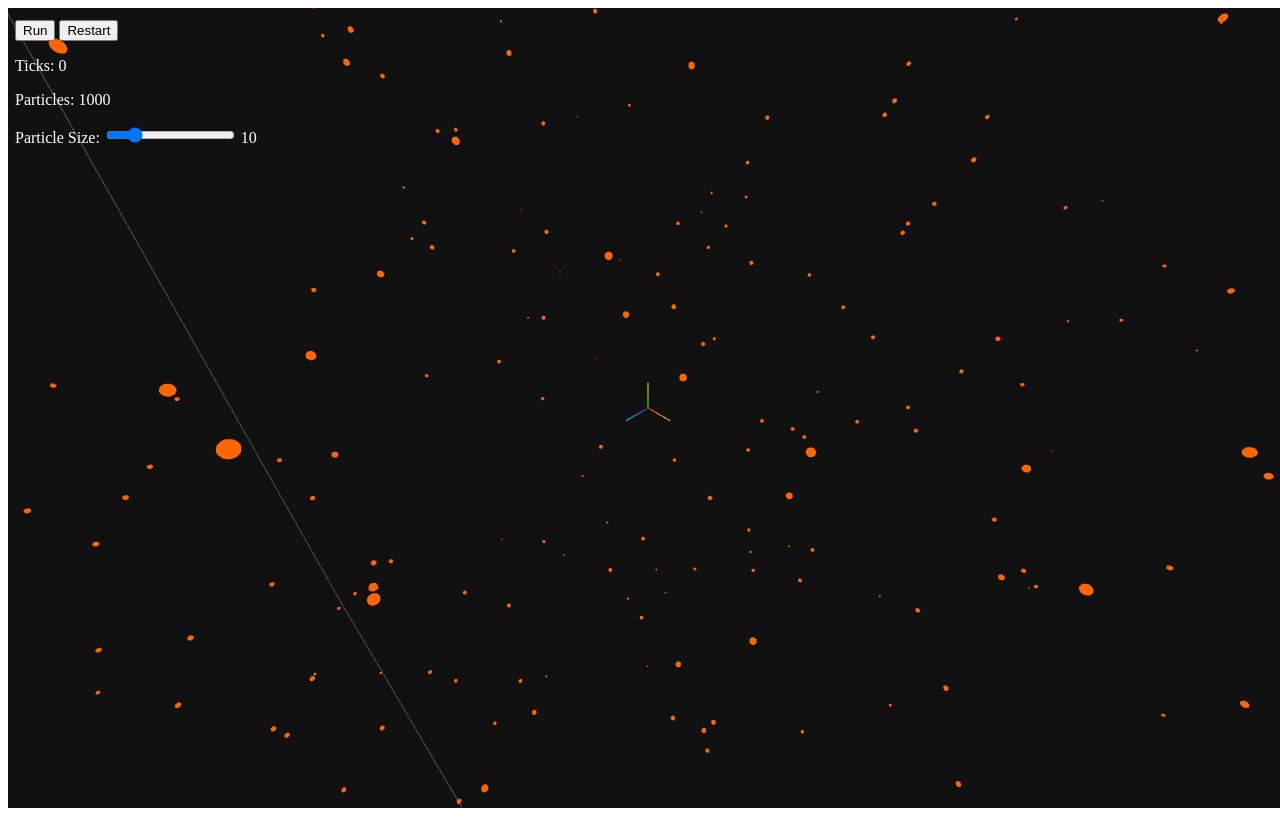
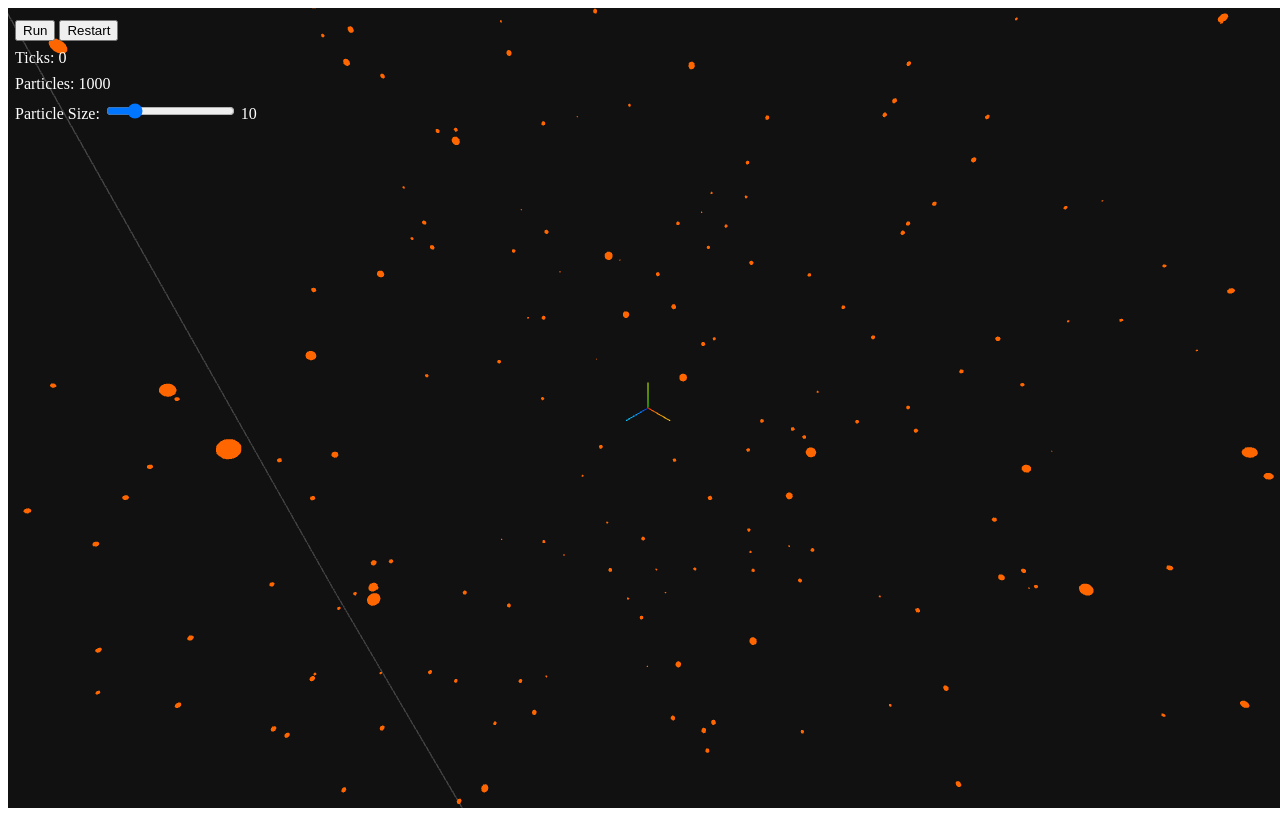
Before and after one commit to clairefro/advent-of-code-2017, a website: page docs/20.html in a window 1280 px wide. Drawn offline with nearby package versions, Linux system fonts and the light colour scheme; animation ran at ten frames a second.

Commit message:
less whitespace

```diff
--- a/docs/20.html
+++ b/docs/20.html
@@ -10,6 +10,9 @@
         left: 15px;
         top: 20px;
         color: white;
+      }
+      p {
+        margin: 0.5rem 0;
       }
     </style>
   </head>
```
